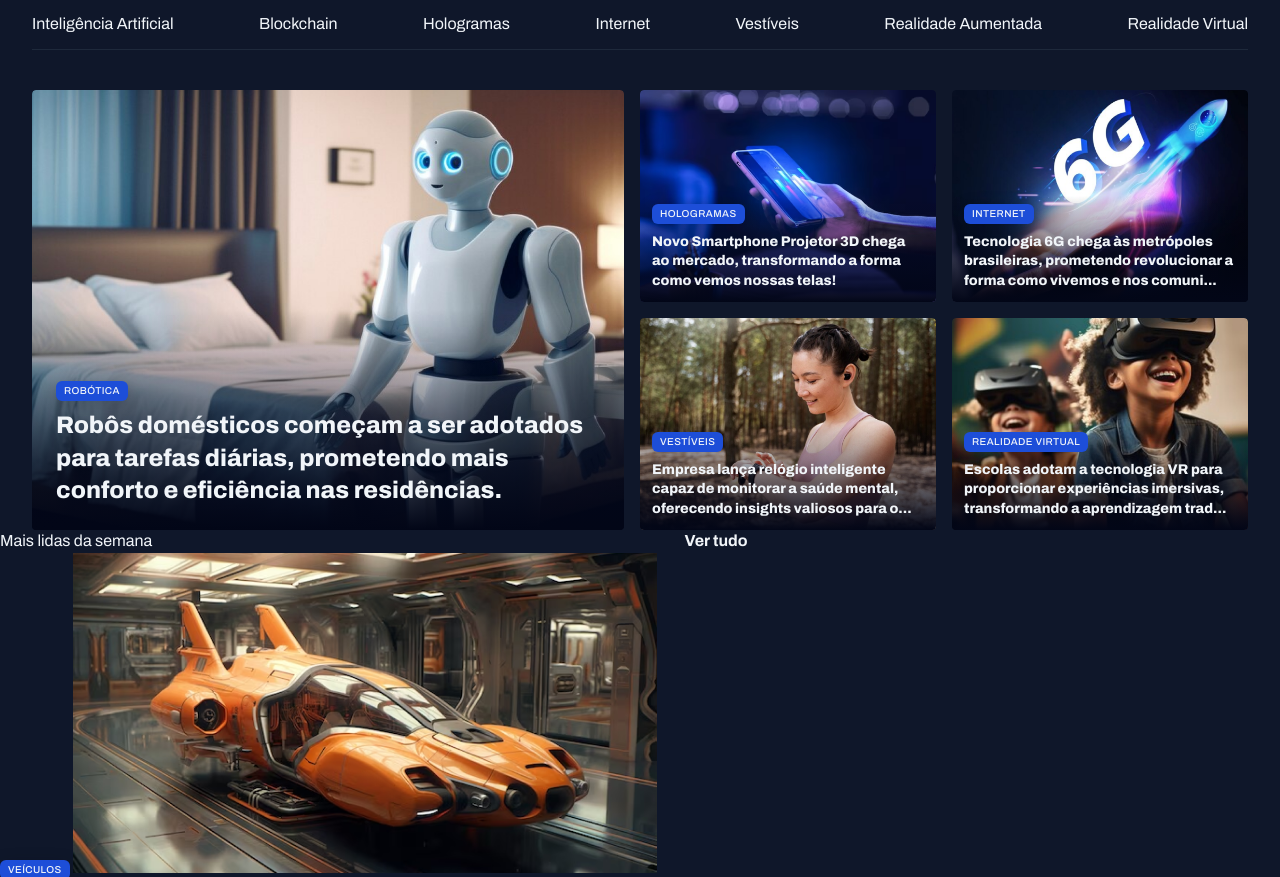
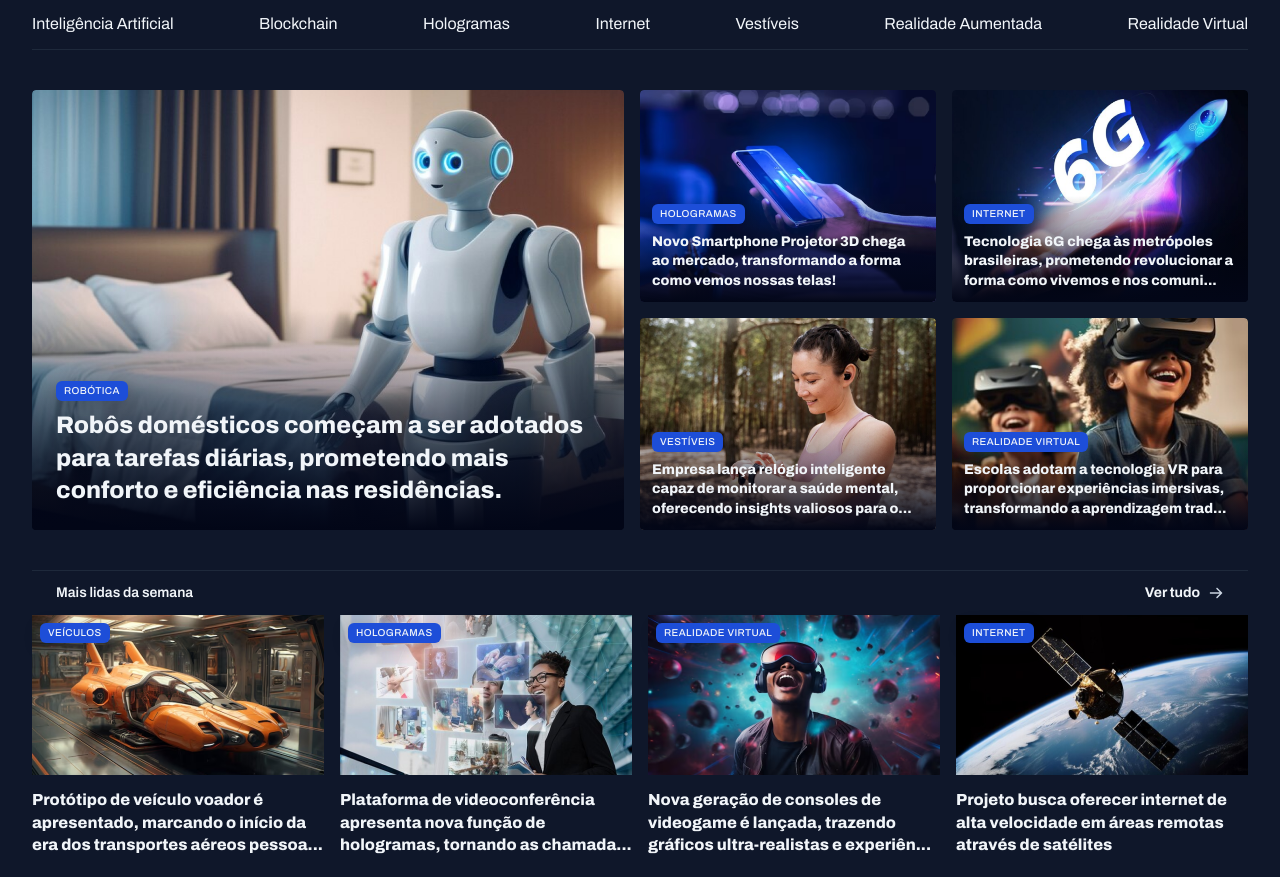
Before and after one commit to muddyorc/tech_news, a plain HTML site: page index.html in a window 1280 px wide. Shown: the part 74-951 px from the top of the page. Drawn offline with Linux system fonts and the light colour scheme.

Commit message:
Styling of the most read section

```diff
--- a/index.html
+++ b/index.html
@@ -83,6 +83,7 @@
         </section>
     </main>
 
+    <main class="grid container">
         <section class="weekly">
             <header class="grid grid-flow-col">
                     <h3>Mais lidas da semana</h3>
@@ -117,6 +118,7 @@
                 </figure>
             </div>
         </section>
+    </main>
 
 </body>
 </html>
--- a/styles/global.css
+++ b/styles/global.css
@@ -54,6 +54,7 @@ img {
 
 main {
     margin-top: 40px;
+    gap: 80px;
 }
 
 .content-tag {
--- a/styles/section.css
+++ b/styles/section.css
@@ -1,3 +1,25 @@
+section header {
+    border-top: 1px solid var(--stroke-color);
+    padding: 12px 24px;
+    font: var(--text-span);
+
+    a{
+        justify-self: end;
+        align-items: center;
+        gap: 8px;
+
+        span {
+            background-image: url(../assets/icons/ArrowRight.svg);
+            width: 16px;
+            height: 16px;
+        }
+
+        &:hover span{
+            background-image: url(../assets/icons/ArrowRight-hover.svg);
+        }
+    }
+}
+
 #featured img{
     height: 100%;
     object-fit: cover;
@@ -34,3 +56,29 @@
         }
     }
 }
+
+.weekly {
+
+    &>div {
+        grid-template-columns: repeat(4, 292px);
+    }
+
+    img {
+        height: 160px;
+    }
+
+    figure{
+        position: relative;
+
+        .content-tag {
+            position: absolute;
+            top: 8px;
+            left: 8px;
+        }
+
+        p{
+            margin-top: 8px;
+            font-weight: 800;
+        }
+    }
+}
```
Also changed, not shown: assets/imagem_projeto.png (added). Lines whose indentation alone changed are shown as unchanged.
